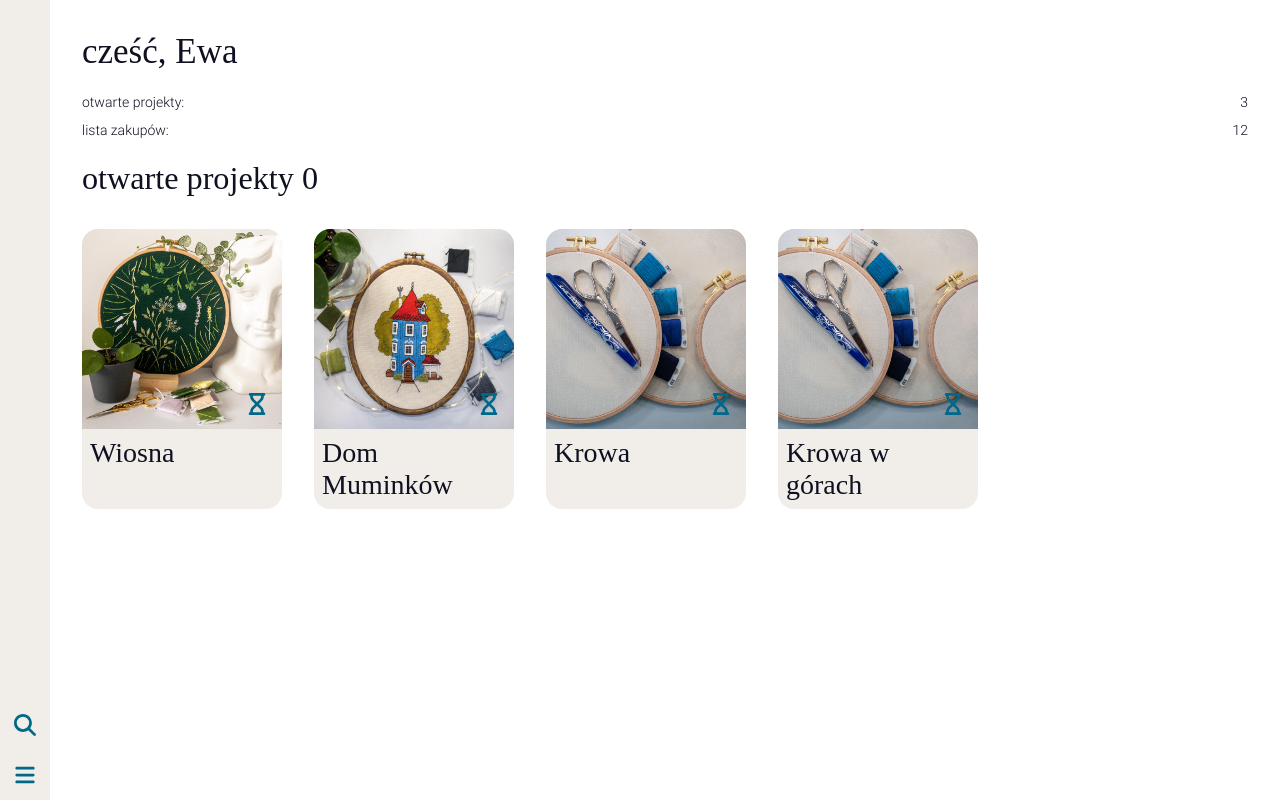
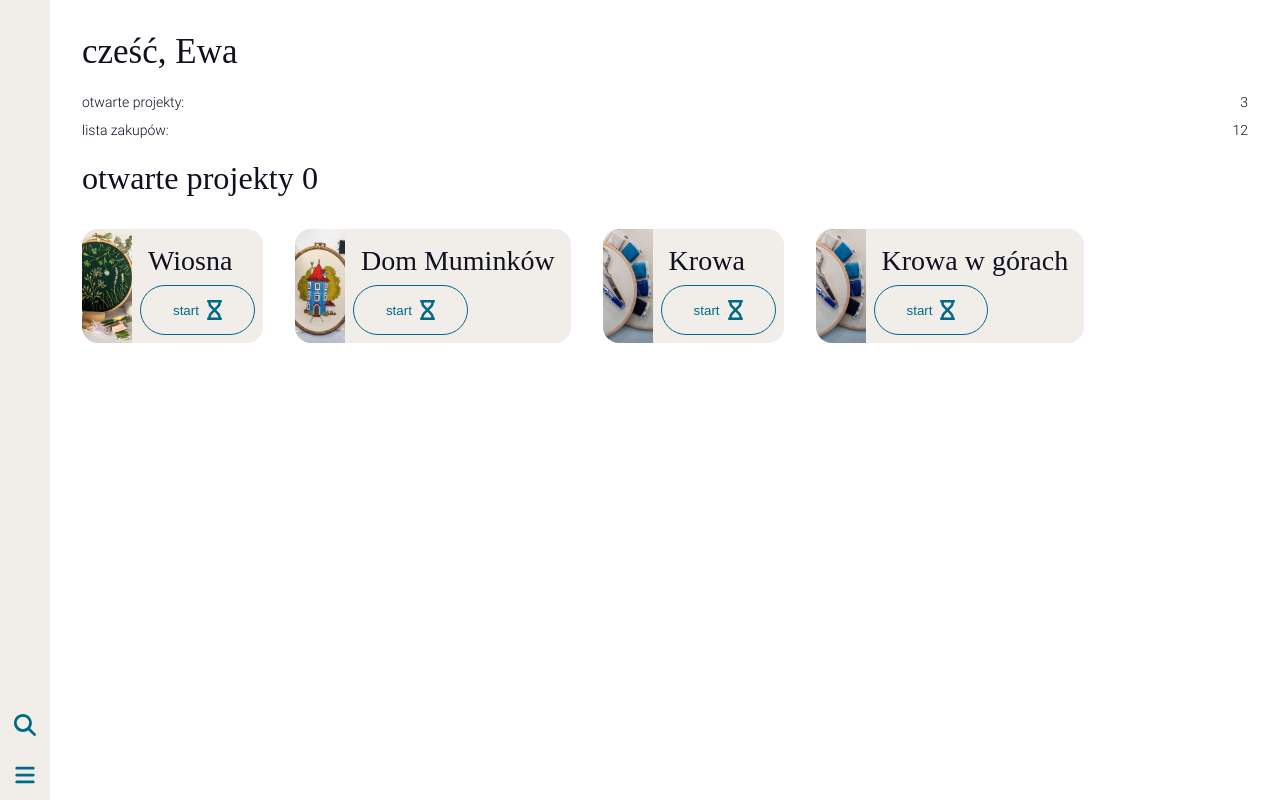
Before and after one commit to edworczak/embroiderers-essential, a React (Vite) app: page / in a window 1280 px wide. Built offline with nearby package versions, Linux system fonts and the light colour scheme.

Commit message:
redesigned project button + more button options

```diff
--- a/src/components/icon-button/icon-button.jsx
+++ b/src/components/icon-button/icon-button.jsx
@@ -5,10 +5,11 @@ import { theme } from "../../shared-styles/theme.styled";
 import { IconButtonStyled } from "./icon-button.styled";
 
 const IconButton = (props) => {
-  const { icon, colour } = props;
+  const { icon, colour, text, border } = props;
 
   return (
-    <IconButtonStyled>
+    <IconButtonStyled $border={border} $text={!!text}>
+      {text}
       <FontAwesomeIcon icon={icon} color={colour || theme.colours.CTA} />
     </IconButtonStyled>
   );
@@ -17,6 +18,8 @@ const IconButton = (props) => {
 IconButton.propTypes = {
   icon: PropTypes.object.isRequired,
   colour: PropTypes.string,
+  text: PropTypes.string,
+  border: PropTypes.bool,
 };
 
 export default IconButton;
--- a/src/components/icon-button/icon-button.styled.jsx
+++ b/src/components/icon-button/icon-button.styled.jsx
@@ -1,17 +1,30 @@
-import styled from "styled-components";
+import styled, { css } from "styled-components";
+
+import { theme } from "../../shared-styles/theme.styled";
 
 export const IconButtonStyled = styled.button`
   align-items: center;
   background: transparent;
-  border: none;
+  border: ${(props) =>
+    props.$border ? `1px solid ${theme.colours.CTA}` : "none"};
+  color: ${theme.typography.colours.link};
   display: flex;
   height: 50px;
   justify-content: center;
   padding: 14px;
-  width: 50px;
+  width: ${(props) => (props.$text ? "auto" : "50px")};
+
+  ${(props) =>
+    props.$border &&
+    css`
+      border-radius: 25px;
+      padding: 14px ${theme.sizes.spacings.big};
+    `}
 
   svg {
     height: 100%;
+    ${(props) =>
+      props.$text ? `margin-left: ${theme.sizes.spacings.small}` : ""};
     width: 100%;
   }
 `;
--- a/src/components/project-button/project-button.jsx
+++ b/src/components/project-button/project-button.jsx
@@ -5,6 +5,7 @@ import IconButton from "../icon-button/icon-button";
 import {
   ProjectButtonStyled,
   ProjectImage,
+  ProjectInfoWrapper,
   ProjectTitle,
 } from "./project-button.styled";
 
@@ -15,10 +16,11 @@ const ProjectButton = ({ project }) => {
 
   return (
     <ProjectButtonStyled>
-      <ProjectImage imgURL={BG}>
-        <IconButton icon={faHourglass} />
-      </ProjectImage>
-      <ProjectTitle>{project.name}</ProjectTitle>
+      <ProjectImage imgURL={BG} />
+      <ProjectInfoWrapper>
+        <ProjectTitle>{project.name}</ProjectTitle>
+        <IconButton icon={faHourglass} text={"start"} border={true} />
+      </ProjectInfoWrapper>
     </ProjectButtonStyled>
   );
 };
--- a/src/components/project-button/project-button.styled.jsx
+++ b/src/components/project-button/project-button.styled.jsx
@@ -5,18 +5,20 @@ import { theme } from "../../shared-styles/theme.styled";
 export const ProjectButtonStyled = styled.a`
   background: ${theme.colours.kashmir};
   border-radius: ${theme.decorations.borderRadiusDefault};
+  display: flex;
   flex-shrink: 0;
   margin: ${theme.sizes.spacings.default};
   overflow: hidden;
-  width: 200px;
+  width: auto;
 `;
 
 export const ProjectImage = styled.div`
   background: ${(props) => `url(${props.imgURL})` || theme.colours.kashmir};
+  background-position: center;
   background-size: cover;
-  height: 200px;
+  height: 100%;
   position: relative;
-  width: 100%;
+  width: 50px;
 
   button {
     bottom: 0;
@@ -25,6 +27,10 @@ export const ProjectImage = styled.div`
   }
 `;
 
+export const ProjectInfoWrapper = styled.div`
+  padding: ${theme.sizes.spacings.small};
+`;
+
 export const ProjectTitle = styled.h3`
   margin: ${theme.sizes.spacings.small};
 `;
```
